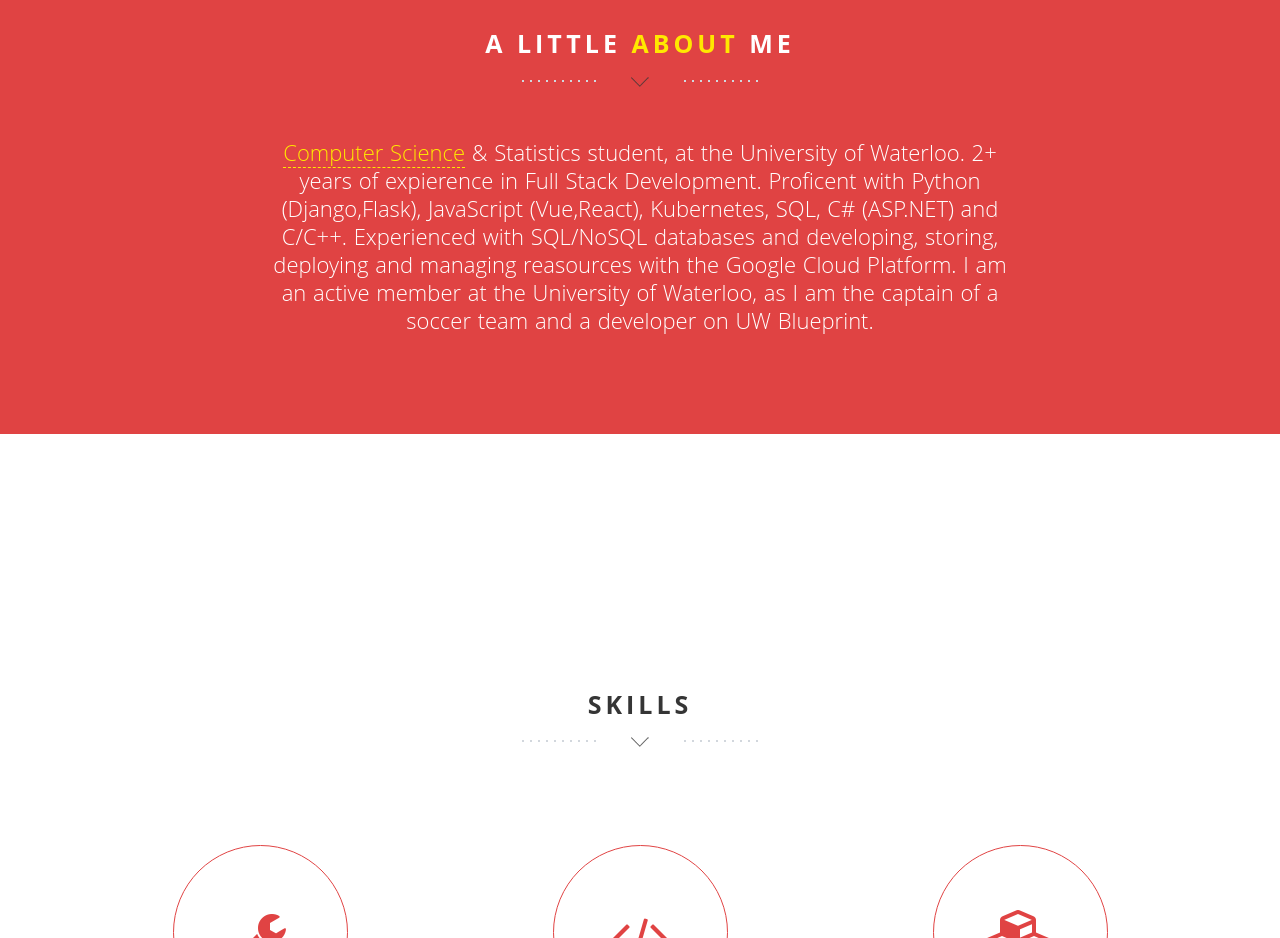
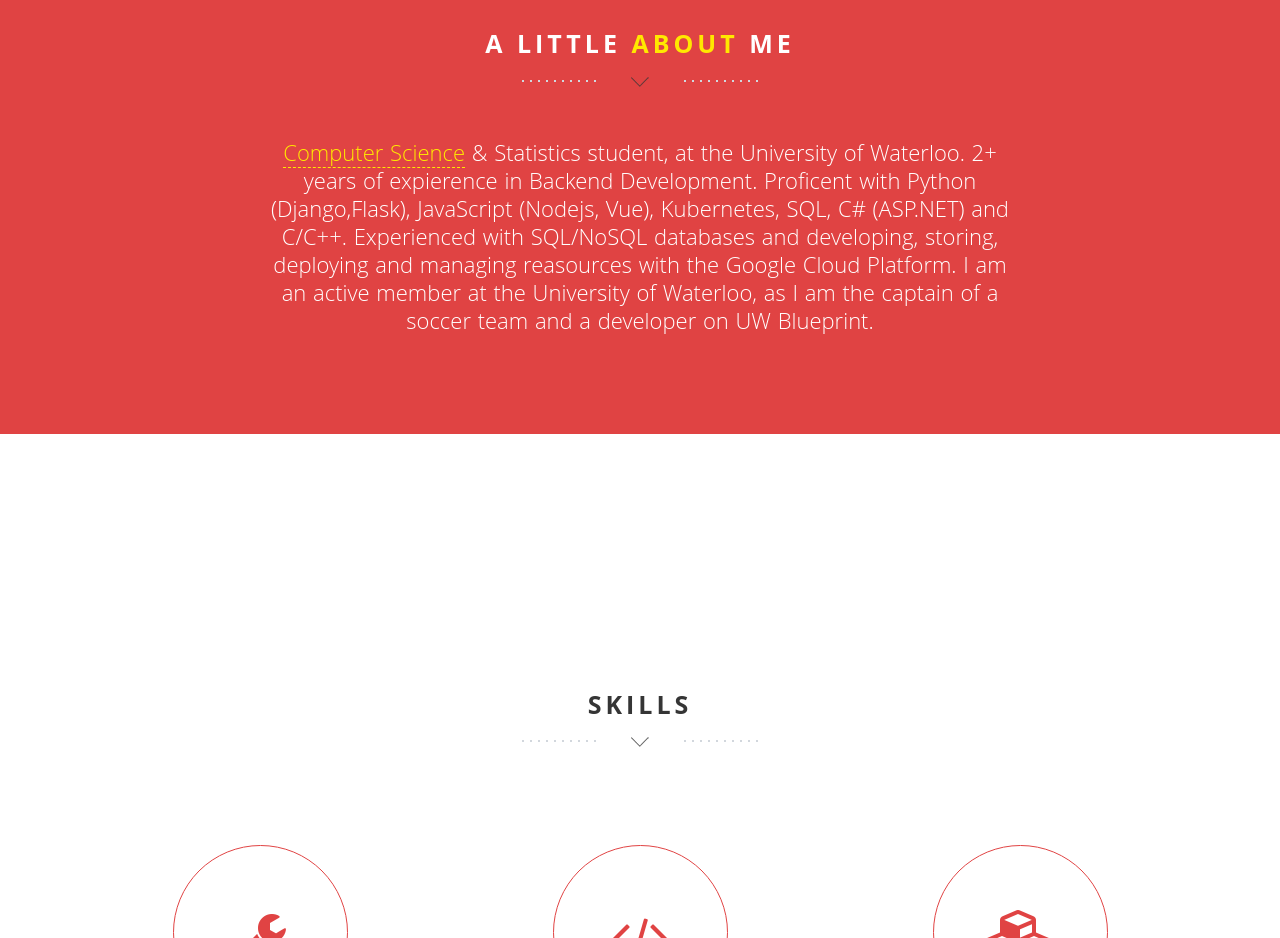
Before and after one commit to NyleD/NyleD.github.io, a plain HTML site: page index.html in a window 1280 px wide. Shown: the part 880-1818 px from the top of the page. Drawn offline with nearby package versions, Linux system fonts and the light colour scheme; some packages are replaced by stand-ins of ours.

Commit message:
Update index.html

```diff
--- a/index.html
+++ b/index.html
@@ -109,7 +109,7 @@
               <br>
                 <h1 class="arrow">A little <span>about</span> me</h1><!-- Headline -->
 				<!-- about / welcome text -->
-                <p><a href='https://cs.uwaterloo.ca/future-undergraduate-students/undergraduate-programs-and-courses/computer-science'target="_blank">Computer Science</a> & Statistics student, at the University of Waterloo. 2+ years of expierence in Full Stack Development. Proficent with Python (Django,Flask), JavaScript (Vue,React), Kubernetes, SQL, C# (ASP.NET) and C/C++. Experienced with SQL/NoSQL databases and developing, storing, deploying and managing reasources with the Google Cloud Platform. I am an active member at the University of Waterloo, as I am the captain of a soccer team and a developer on UW Blueprint.</p>
+                <p><a href='https://cs.uwaterloo.ca/future-undergraduate-students/undergraduate-programs-and-courses/computer-science'target="_blank">Computer Science</a> & Statistics student, at the University of Waterloo. 2+ years of expierence in Backend Development. Proficent with Python (Django,Flask), JavaScript (Nodejs, Vue), Kubernetes, SQL, C# (ASP.NET) and C/C++. Experienced with SQL/NoSQL databases and developing, storing, deploying and managing reasources with the Google Cloud Platform. I am an active member at the University of Waterloo, as I am the captain of a soccer team and a developer on UW Blueprint.</p>
               </div>
             </div>
           </div>
```
